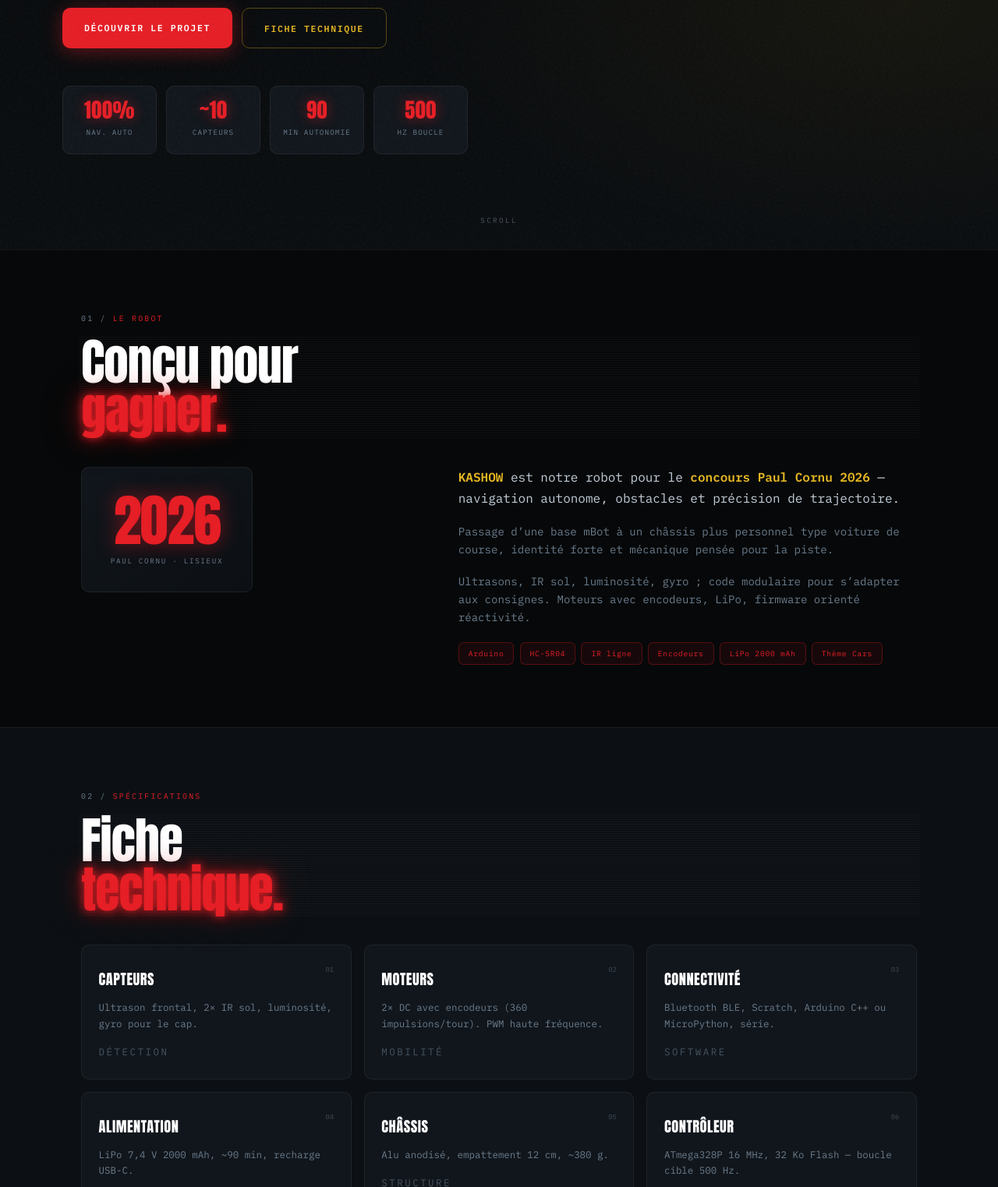
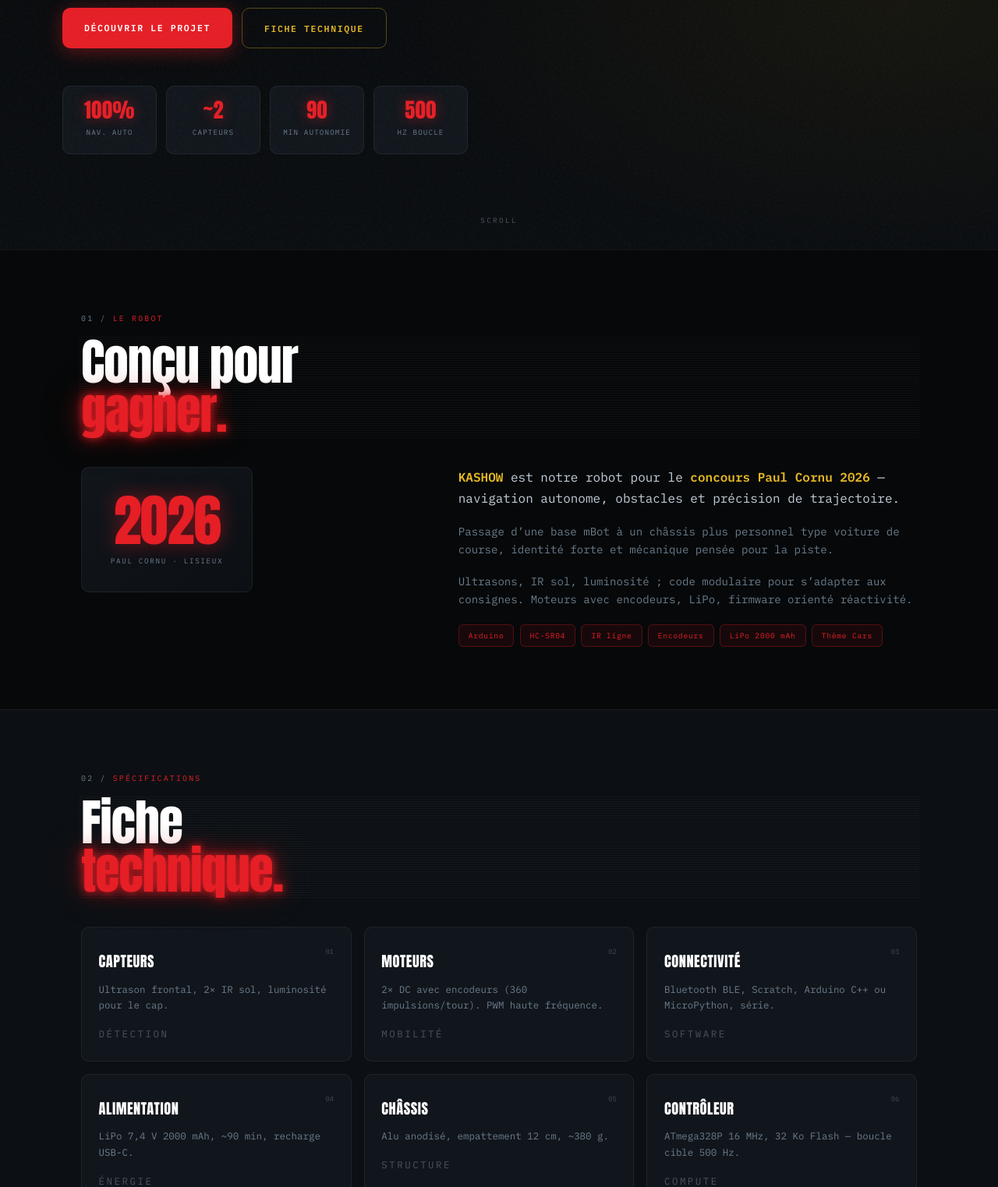
Before and after one commit to YTFeez/PRISM, a website: page index.html in a window 1280 px wide. Shown: the part 480-2003 px from the top of the page at 78% size. Drawn offline with Linux system fonts and the light colour scheme.

Commit message:
Update index.html

```diff
--- a/index.html
+++ b/index.html
@@ -57,7 +57,7 @@
     </div>
     <div class="hero-stats">
       <div class="stat-pill"><strong>100%</strong><span>NAV. AUTO</span></div>
-      <div class="stat-pill"><strong>~10</strong><span>CAPTEURS</span></div>
+      <div class="stat-pill"><strong>~2</strong><span>CAPTEURS</span></div>
       <div class="stat-pill"><strong>90</strong><span>MIN AUTONOMIE</span></div>
       <div class="stat-pill"><strong>500</strong><span>HZ BOUCLE</span></div>
     </div>
@@ -88,7 +88,7 @@
             Passage d’une base mBot à un châssis plus personnel type voiture de course, identité forte et mécanique pensée pour la piste.
           </p>
           <p>
-            Ultrasons, IR sol, luminosité, gyro&nbsp;; code modulaire pour s’adapter aux consignes. Moteurs avec encodeurs, LiPo, firmware orienté réactivité.
+            Ultrasons, IR sol, luminosité&nbsp;; code modulaire pour s’adapter aux consignes. Moteurs avec encodeurs, LiPo, firmware orienté réactivité.
           </p>
           <div class="tags">
             <span>Arduino</span>
@@ -111,7 +111,7 @@
         <span class="type-key-line type-key-line--accent">technique.</span>
       </h2>
       <div class="cards">
-        <article class="card"><span class="card-num">01</span><h3>Capteurs</h3><p>Ultrason frontal, 2× IR sol, luminosité, gyro pour le cap.</p><p class="card-foot">DÉTECTION</p></article>
+        <article class="card"><span class="card-num">01</span><h3>Capteurs</h3><p>Ultrason frontal, 2× IR sol, luminosité pour le cap.</p><p class="card-foot">DÉTECTION</p></article>
         <article class="card"><span class="card-num">02</span><h3>Moteurs</h3><p>2× DC avec encodeurs (360 impulsions/tour). PWM haute fréquence.</p><p class="card-foot">MOBILITÉ</p></article>
         <article class="card"><span class="card-num">03</span><h3>Connectivité</h3><p>Bluetooth BLE, Scratch, Arduino C++ ou MicroPython, série.</p><p class="card-foot">SOFTWARE</p></article>
         <article class="card"><span class="card-num">04</span><h3>Alimentation</h3><p>LiPo 7,4&nbsp;V 2000&nbsp;mAh, ~90&nbsp;min, recharge USB-C.</p><p class="card-foot">ÉNERGIE</p></article>
```
